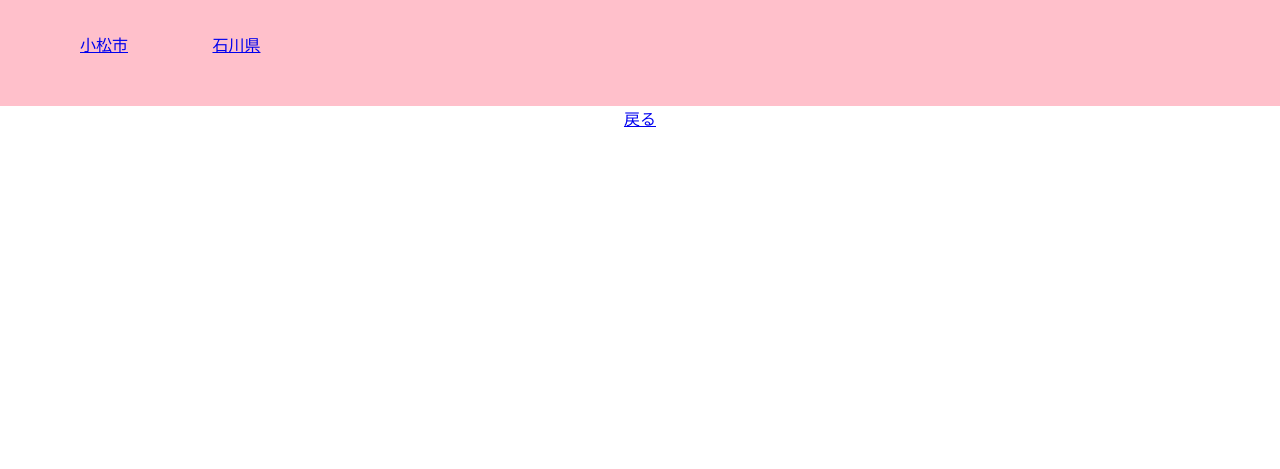
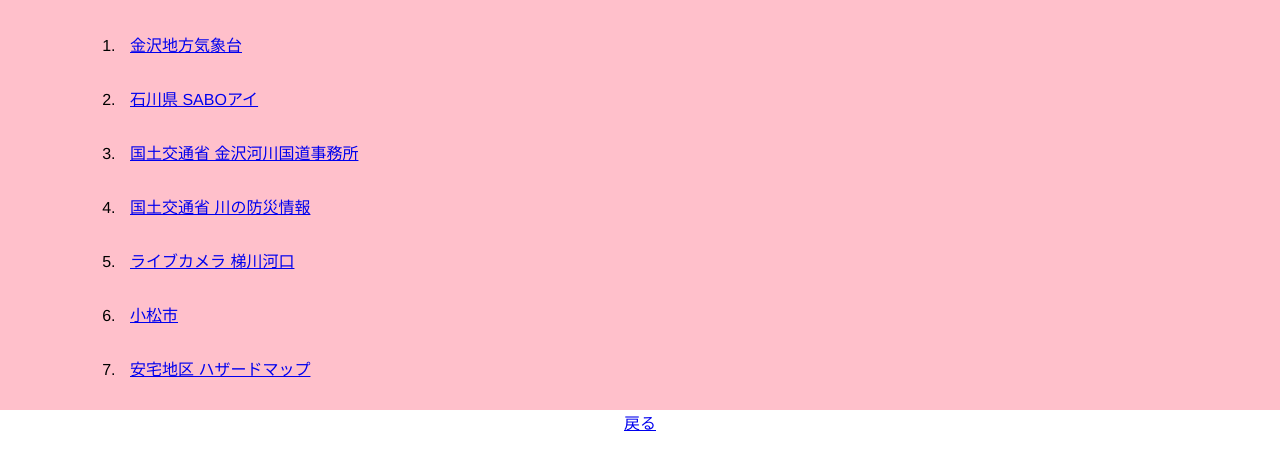
Before and after one commit to kikakukan/tyonaikai, a plain HTML site: page p-6.html in a window 1280 px wide. Shown: the part 67-536 px from the top of the page. Drawn offline with Linux system fonts and the light colour scheme.

Commit message:
Add files via upload

```diff
--- a/p-6.html
+++ b/p-6.html
@@ -10,8 +10,16 @@
 <body>
   <section id="bosai">
     <h2>防災情報</h2>
-    <a href="https://www.city.komatsu.lg.jp/">小松市</a>
-    <a href="https://www.pref.ishikawa.lg.jp/index.html">石川県</a>
+    <ol>
+      <li><a href="https://www.jma-net.go.jp/kanazawa/">金沢地方気象台</a></li>
+      <li><a href="https://sabo.pref.ishikawa.lg.jp/sabo-i/disp?disp=TOP">石川県 SABOアイ</a></li>
+      <li><a href="https://www.hrr.mlit.go.jp/kanazawa/">国土交通省 金沢河川国道事務所</a></li>
+      <li><a href="https://www.river.go.jp/index">国土交通省 川の防災情報</a></li>
+      <li><a href="https://www.river.go.jp/kawabou/pc/tm?zm=15&clat=36.41176231024827&clon=136.43614694733188&fld=0&mapType=0&viewGrpStg=0&viewRd=1&viewRW=1&viewRiver=1&viewPoint=1&ext=0&itmkndCd=100&scamId=221565032&ownCd=21565&sysCamId=17010032">ライブカメラ 梯川河口</a></li>
+      <li><a href="https://www.city.komatsu.lg.jp/">小松市</a></li>
+      <li><a href="https://www.city.komatsu.lg.jp/material/files/group/8/j_ataka.pdf">安宅地区 ハザードマップ</a></li>
+    </ol>
+
   </section>
   <section id="modoru">
     <a href="index.html">戻る</a>
--- a/style.css
+++ b/style.css
@@ -136,11 +136,17 @@
   padding: 32px 0 32px 30px;
 }
 
-#bosai a {
+#bosai ol {
   margin: 0;
   margin-left: 80px;
-  margin-bottom: 50px;
+  margin-bottom: 0px;
+}
+
+#bosai a {
   display: inline-block;
+  margin: 0;
+  margin-left: 10px;
+  margin-bottom: 30px;
 }
 
 #modoru {
```
